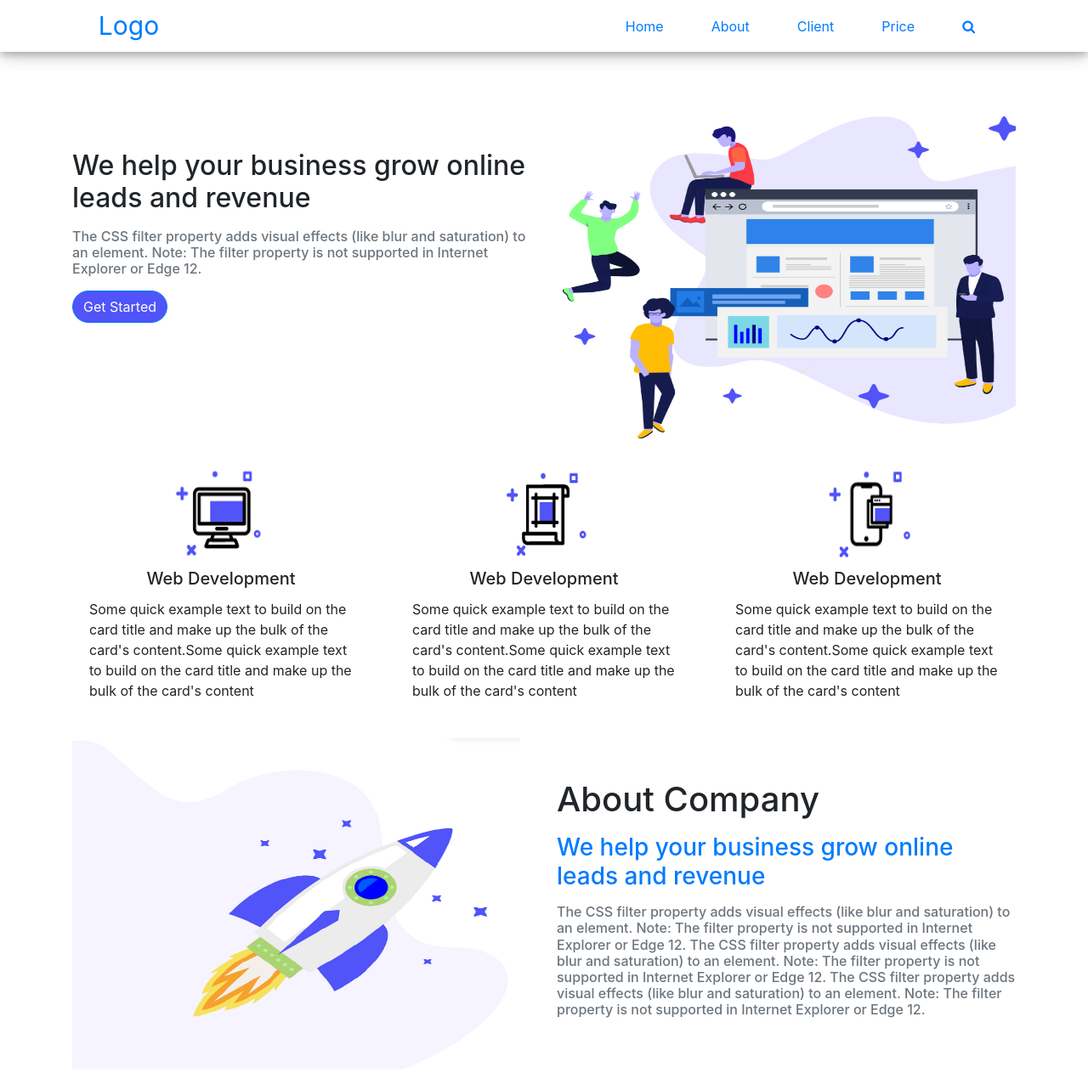
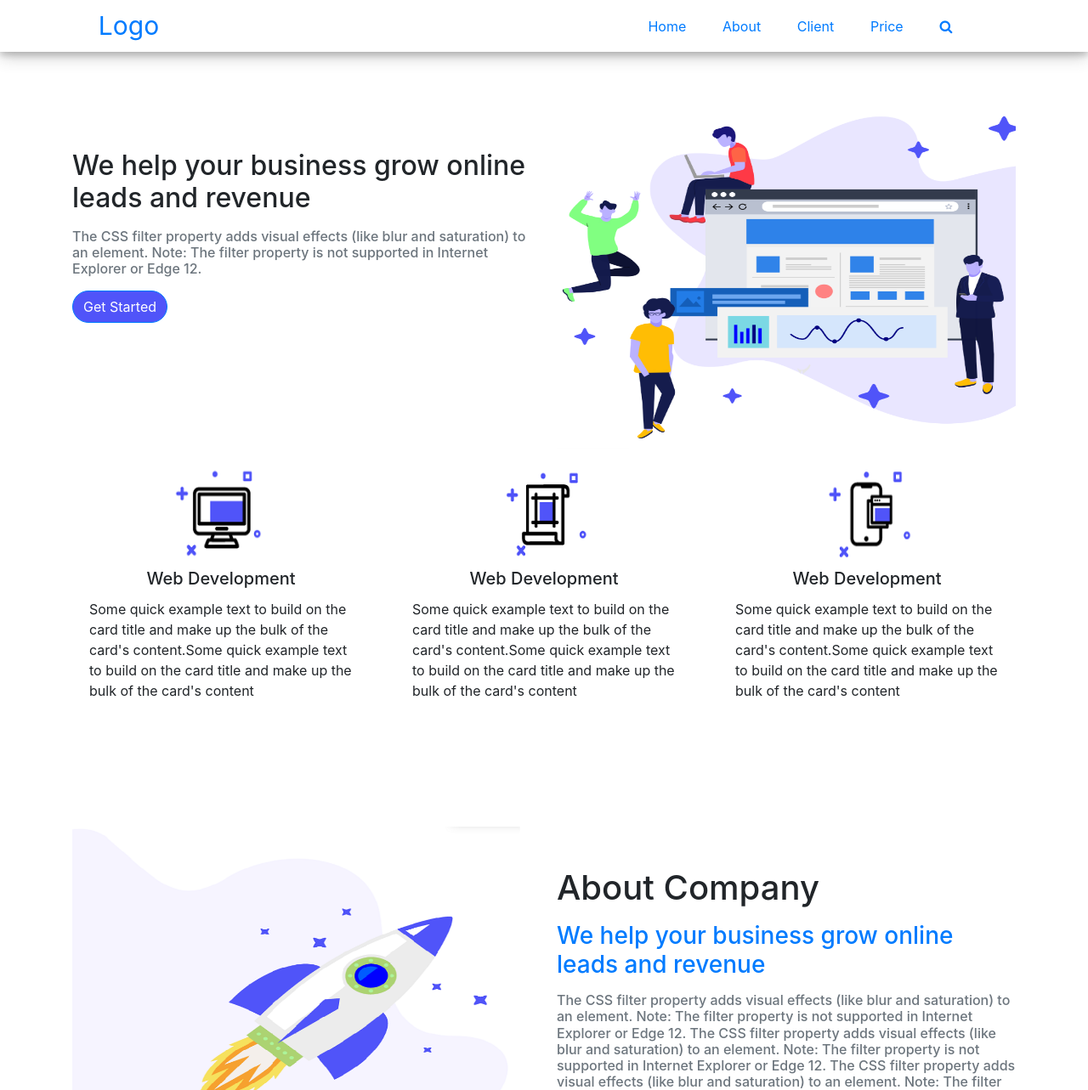
Before and after one commit to thirunavukarasan/avanze, a PHP site: page / in a window 1280 px wide. Shown: the top 1283 px of the page at 85% size. Run offline with PHP 8.4, Linux system fonts and the light colour scheme.

Commit message:
responove

```diff
--- a/asset/js/main.js
+++ b/asset/js/main.js
@@ -8,3 +8,8 @@ function aos_init() {
   $(window).on('load', function() {
     aos_init();
   });
+
+
+$('.nav-link').click(function() {
+    $('.navbar-toggler').click()
+})
--- a/css/style.css
+++ b/css/style.css
@@ -6,7 +6,8 @@
     margin-right: 25% !important;
 }
 .nav-list > li {
-    padding-right: 15%;
+    /* padding-right: 15%; */
+    padding-left: 10%;
 }
 .nav-bar-cus {
     background-color: white;
--- a/index.php
+++ b/index.php
@@ -51,7 +51,8 @@
             </div>
 
         </div> -->
-        <nav class="navbar fixed-top navbar-expand-lg nav-bar-cus">
+        <nav class="navbar navbar-expand-lg nav-bar-cus fixed-top">
+
             <a class=" logo-cus ml-sm-1" href="#">Logo</a>
             <button class="navbar-toggler" type="button" data-toggle="collapse" data-target="#navbarTogglerDemo02"
                 aria-controls="navbarTogglerDemo02" aria-expanded="false" aria-label="Toggle navigation">
@@ -83,14 +84,14 @@
         <section id="home" class="main">
             <div class="container">
                 <div class="row d-flex">
-                    <div class="col-lg-6 col-sm-12" data-aos="fade-up" data-aos-delay="100">
+                    <div class="col-lg-6 col-sm-12" data-aos="fade-right" data-aos-delay="100">
                         <div class="row text-left mt-5">
-                            <div class="col">
+                            <div class="col-12">
                                 <h2>We help your business grow online leads and revenue</h2>
                             </div>
                         </div>
                         <div class="row text-muted mt-2">
-                            <div class="col">
+                            <div class="col-12">
                                 <h6>The CSS filter property adds visual effects (like blur and saturation) to an
                                     element.
 
@@ -98,18 +99,18 @@
                             </div>
                         </div>
                         <div class="row mt-2">
-                            <div class="col">
+                            <div class="col-12">
                                 <button type="button" class="btn btn-primary btn-style">Get Started</button>
                             </div>
                         </div>
                     </div>
-                    <div class="col-lg-6 col-sm-12" data-aos="fade-left" data-aos-delay="100">
+                    <div class="col-lg-6 col-sm-12" data-aos="fade-up" data-aos-delay="100">
                         <img src="img/avanze-images/home/banner-right.png" class="img-fluid img"
                             alt="Resposnsive image">
                     </div>
                 </div>
                 <div class="row">
-                    <div class=" col-sm-12 col-md-4 col-lg-4  mt-3" data-aos="fade-up" data-aos-delay="100">
+                    <div class="col-sm-12 col-md-4 col-lg-4  mt-3" data-aos="fade-up" data-aos-delay="100">
                         <div class="card card-cus">
                             <div class="text-center">
                                 <img src="img/avanze-images/home/icon-1.png" class="card-img-top home-icons" alt="...">
@@ -152,7 +153,7 @@
             </div>
         </section>
 
-        <section id="about">
+        <section id="about"  class="main">
 
             <div class="container">
                 <div class="row mt-4">
@@ -241,16 +242,12 @@
 
                 </div>
 
-                <!-- <div class="row" >
-                   <div class="col-12">
-                       <img src="http://placehold.jp/5054f9/f7f9fa/750x400.png" width="100%" alt="" srcset="">
-                   </div>
-                </div> -->
+
 
                 <div class="row">
                     <div class="col-md-12">
                         <div class="row d-flex justify-content-center" style="margin-bottom: -8%">
-                            <div class="stock-btm-cus-col" data-aos="fade-right" data-aos-delay="200">
+                            <div class="stock-btm-cus-col" data-aos="fade-down" data-aos-delay="200">
                                 <div class="card">
                                     <div class="text-center">
                                         <img src="img/avanze-images/about/icon-1.png" class="card-img-top home-icons"
@@ -262,7 +259,7 @@
                                     </div>
                                 </div>
                             </div>
-                            <div class=" stock-btm-cus-col" data-aos="fade-right" data-aos-delay="100">
+                            <div class=" stock-btm-cus-col" data-aos="fade-down" data-aos-delay="100">
                                 <div class="card">
                                     <div class="text-center">
                                         <img src="img/avanze-images/about/icon-2.png" class="card-img-top home-icons"
@@ -274,7 +271,7 @@
                                     </div>
                                 </div>
                             </div>
-                            <div class=" stock-btm-cus-col" data-aos="fade-left" data-aos-delay="100">
+                            <div class=" stock-btm-cus-col" data-aos="fade-up" data-aos-delay="100">
                                 <div class="card">
                                     <div class="text-center">
                                         <img src="img/avanze-images/about/icon-3.png" class="card-img-top home-icons"
@@ -286,7 +283,7 @@
                                     </div>
                                 </div>
                             </div>
-                            <div class=" stock-btm-cus-col" data-aos="fade-left" data-aos-delay="200">
+                            <div class=" stock-btm-cus-col" data-aos="fade-up" data-aos-delay="200">
                                 <div class="card">
                                     <div class="text-center">
                                         <img src="img/avanze-images/about/icon-4.png" class="card-img-top home-icons"
@@ -304,7 +301,7 @@
             </div>
         </section>
 
-        <section id="client">
+        <section id="client"  class="main">
             <div class="container-fluid mt-5" style="margin-top:20% !important">
                 <div class="row">
                     <div class="col-sm-12 col-md-12 text-center" data-aos="fade-up" data-aos-delay="300">
@@ -366,7 +363,7 @@
             </div>
         </section>
 
-        <section id="pricing">
+        <section id="pricing"  class="main">
             <div class="container-fluid mb-5 pricing-container">
                 <div class="row" data-aos="fade-down" data-aos-delay="100">
                     <div class="col-12 text-center">
```
Also changed, not shown: index.html (+16 -19 lines).
